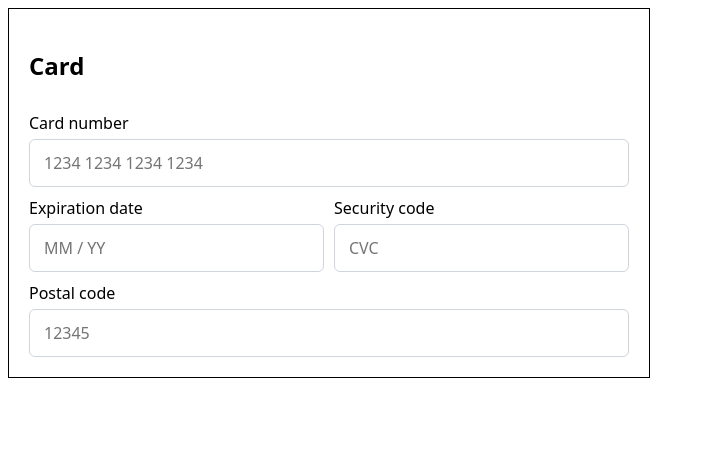
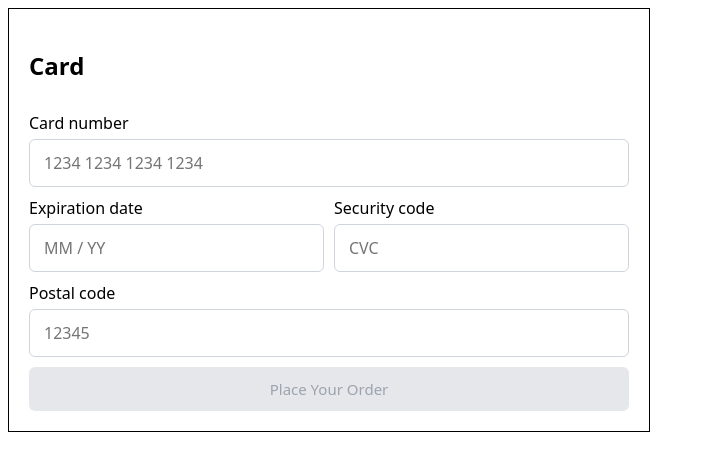
Before and after one commit to jsczzzx/interview-challenge, an Angular app: page / in a window 1280 px wide. Shown: the top 450 px of the page, without its empty margins (0-705 px from the left). Built offline with nearby package versions, Linux system fonts and the light colour scheme.

Commit message:
warning added

```diff
--- a/src/app/payment-element/payment-element.component.html
+++ b/src/app/payment-element/payment-element.component.html
@@ -8,6 +8,7 @@
                 formControlName="cardNumber"
                 placeholder="1234 1234 1234 1234"
                 maxlength="19"
+                [style.border-color]="(paymentForm.get('cardNumber')?.touched && !paymentForm.get('cardNumber')?.valid) ? 'red' : null "
             >
             @if (paymentForm.get("cardNumber")?.touched) {
                 @if (paymentForm.get("cardNumber")?.hasError("required")) {
@@ -28,6 +29,7 @@
                 type="text"
                 maxlength="7"
                 placeholder="MM / YY"
+                [style.border-color]="(paymentForm.get('expirationDate')?.touched && !paymentForm.get('expirationDate')?.valid) ? 'red' : null "
             >
             @if (paymentForm.get("expirationDate")?.touched) {
                 @if (paymentForm.get("expirationDate")?.hasError("required")) {
@@ -52,6 +54,7 @@
                 type="text"
                 maxlength="3"
                 placeholder="CVC"
+                [style.border-color]="(paymentForm.get('securityCode')?.touched && !paymentForm.get('securityCode')?.valid) ? 'red' : null "
             >
             @if (paymentForm.get("securityCode")?.touched) {
                 @if (paymentForm.get("securityCode")?.hasError("required")) {
@@ -73,6 +76,7 @@
                 type="text"
                 maxlength="5"
                 placeholder="12345"
+                [style.border-color]="(paymentForm.get('postalCode')?.touched && !paymentForm.get('postalCode')?.valid) ? 'red' : null "
             >
             @if (paymentForm.get("postalCode")?.touched) {
                 @if (paymentForm.get("postalCode")?.hasError("required")) {
@@ -84,5 +88,6 @@
             }
         </div>
     </div>
+    <button class="btn-primary" [disabled]="!paymentForm.valid">Place Your Order</button>
 
 </form>
--- a/src/app/payment-element/payment-element.component.scss
+++ b/src/app/payment-element/payment-element.component.scss
@@ -42,3 +42,26 @@ form {
 .alert {
     color: red;
 }
+
+
+.btn-primary {
+  width: 100%;
+  height: 44px;
+  background-color: #2563eb;
+  color: #ffffff;
+  border: none;
+  border-radius: 6px;
+  font-size: 15px;
+  font-weight: 500;
+  cursor: pointer;
+}
+
+.btn-primary:hover {
+  background-color: #1d4ed8;
+}
+
+.btn-primary:disabled {
+  background-color: #e5e7eb;
+  color: #9ca3af;
+  cursor: not-allowed;
+}
```
